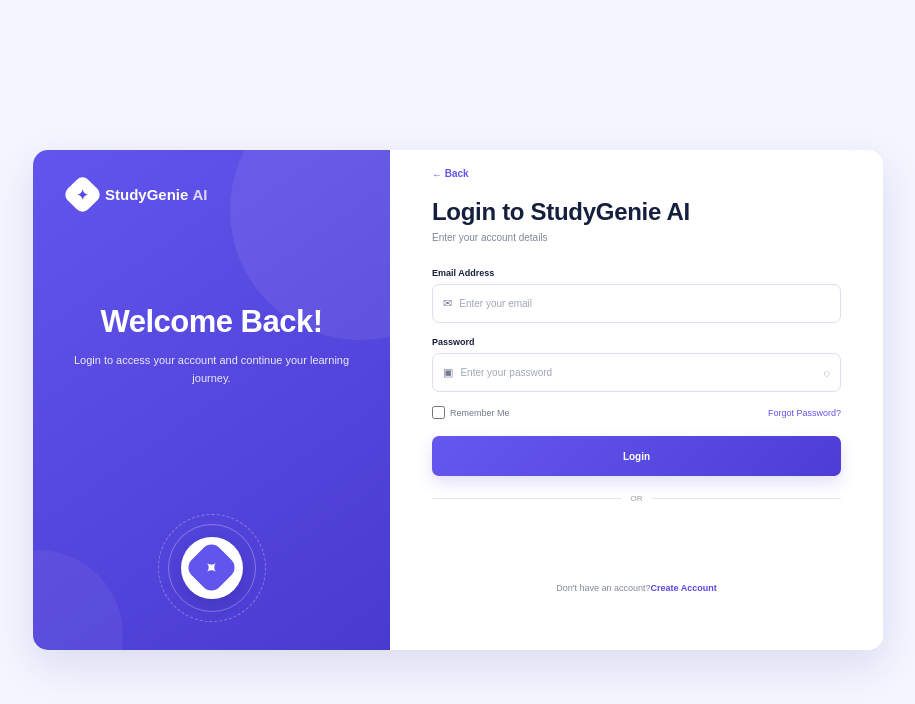
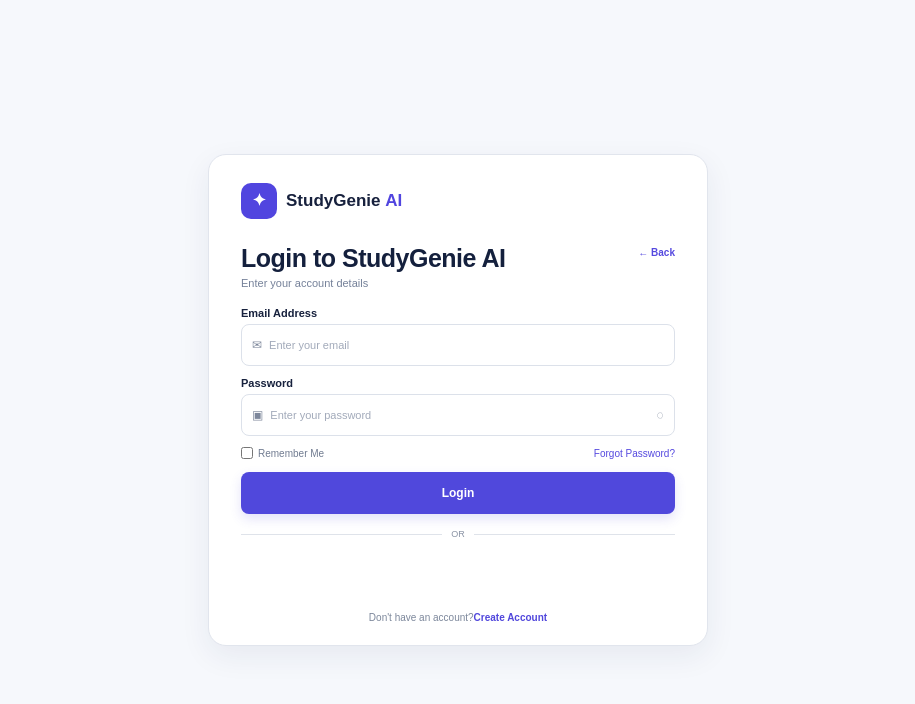
Before and after one commit to thesumit87/StudyGenie-AI, a React (Vite) app: page / in a window 1280 px wide. Both pictures are taken after a click on the button "Login". Shown: the top 704 px of the page, without its empty margins (182-1097 px from the left). Built offline with nearby package versions, Linux system fonts and the light colour scheme; no server answers.

Commit message:
Update Login.css

```diff
--- a/src/Login.css
+++ b/src/Login.css
@@ -1,10 +1,10 @@
 .login-page {
   min-height: 100vh;
-  background: #f4f5ff;
+  background: #f6f8fc;
   display: flex;
   align-items: center;
   justify-content: center;
-  padding: 20px;
+  padding: 16px;
   color: #14203d;
   box-sizing: border-box;
 }
@@ -15,160 +15,51 @@
 
 .login-card {
   width: 100%;
-  max-width: 850px;
-  min-height: 500px;
+  max-width: 500px;
   background: #fff;
-  border-radius: 15px;
-  overflow: hidden;
-  display: grid;
-  grid-template-columns: 42% 58%;
-  box-shadow: 0 15px 40px rgba(45, 43, 120, 0.12);
+  border: 1px solid #e1e5ed;
+  border-radius: 18px;
+  padding: 28px 32px 22px;
+  box-shadow: 0 10px 30px rgba(30, 42, 80, 0.07);
 }
 
-/* Left */
+/* Brand */
 
 .login-left {
-  position: relative;
-  overflow: hidden;
-  background: linear-gradient(145deg, #6255ed, #493bd0);
-  color: white;
-  padding: 30px 35px;
-  display: flex;
-  flex-direction: column;
-}
-
-.login-left::before {
-  content: "";
-  position: absolute;
-  width: 260px;
-  height: 260px;
-  border-radius: 50%;
-  background: rgba(255, 255, 255, 0.07);
-  right: -100px;
-  top: -70px;
-}
-
-.login-left::after {
-  content: "";
-  position: absolute;
-  width: 170px;
-  height: 170px;
-  border-radius: 50%;
-  background: rgba(255, 255, 255, 0.05);
-  left: -80px;
-  bottom: -70px;
+  display: contents;
 }
 
 .login-brand {
-  position: relative;
-  z-index: 2;
   display: flex;
   align-items: center;
-  gap: 8px;
-  font-size: 15px;
+  gap: 9px;
+  margin-bottom: 25px;
+  font-size: 17px;
   font-weight: 800;
+  color: #17213d;
 }
 
 .login-brand b {
-  color: #ddd9ff;
+  color: #5145df;
 }
 
 .login-brand-icon {
-  width: 29px;
-  height: 29px;
-  border-radius: 8px;
-  background: white;
-  color: #594be4;
-  display: flex;
-  align-items: center;
-  justify-content: center;
-  transform: rotate(45deg);
-}
-
-.login-brand-icon span {
-  transform: rotate(-45deg);
-  font-size: 14px;
-}
-
-.login-welcome {
-  position: relative;
-  z-index: 2;
-  margin-top: 95px;
-  text-align: center;
-}
-
-.login-welcome h1 {
-  margin: 0;
-  font-size: 31px;
-  font-weight: 800;
-  letter-spacing: -0.5px;
-}
-
-.login-welcome p {
-  max-width: 285px;
-  margin: 12px auto 0;
-  color: rgba(255, 255, 255, 0.88);
-  font-size: 11px;
-  line-height: 1.6;
-}
-
-/* Small AI logo */
-
-.login-ai-logo {
-  position: relative;
-  z-index: 2;
-  width: 130px;
-  height: 105px;
-  margin: auto auto 0;
+  width: 36px;
+  height: 36px;
+  border-radius: 10px;
+  background: #5145df;
+  color: white;
   display: flex;
   align-items: center;
   justify-content: center;
 }
 
-.ai-circle {
-  width: 62px;
-  height: 62px;
-  border-radius: 50%;
-  background: white;
-  display: flex;
-  align-items: center;
-  justify-content: center;
-  box-shadow: 0 7px 18px rgba(20, 15, 100, 0.2);
-  position: relative;
-  z-index: 3;
+.login-brand-icon span {
+  font-size: 17px;
 }
 
-.ai-spark {
-  width: 39px;
-  height: 39px;
-  border-radius: 11px;
-  background: #6255ed;
-  color: white;
-  display: flex;
-  align-items: center;
-  justify-content: center;
-  font-size: 18px;
-  transform: rotate(45deg);
-}
-
-.ai-ring {
-  position: absolute;
-  border: 1.5px solid rgba(255, 255, 255, 0.3);
-  border-radius: 50%;
-}
-
-.ring-one {
-  width: 88px;
-  height: 88px;
-}
-
-.ring-two {
-  width: 108px;
-  height: 108px;
-  border-style: dashed;
-}
-
-.ai-learning-text {
+.login-welcome,
+.login-ai-logo {
   display: none;
 }
 
@@ -176,56 +67,84 @@
 
 .login-right {
   position: relative;
-  padding: 48px 42px 28px;
+  padding: 0;
   background: white;
 }
 
 .back-btn {
   position: absolute;
-  top: 18px;
-  left: 42px;
+  top: 0;
+  right: 0;
   border: none;
   background: transparent;
-  color: #6255ed;
+  color: #5549df;
   font-size: 10px;
   font-weight: 600;
   cursor: pointer;
-  padding: 0;
+  padding: 3px 0;
 }
 
 .login-header {
-  margin-bottom: 25px;
+  margin-bottom: 18px;
 }
 
 .login-header h2 {
   margin: 0;
-  font-size: 24px;
+  color: #14203d;
+  font-size: 25px;
   font-weight: 800;
-  letter-spacing: -0.3px;
+  line-height: 1.15;
+  letter-spacing: -0.5px;
 }
 
 .login-header p {
-  margin: 6px 0 0;
-  color: #7d879c;
-  font-size: 10px;
+  margin: 5px 0 0;
+  color: #758199;
+  font-size: 11px;
 }
 
+/* Form */
+
 .form-group {
-  margin-bottom: 14px;
+  margin-bottom: 11px;
 }
 
 .form-group label {
   display: block;
-  margin-bottom: 6px;
+  margin-bottom: 5px;
   color: #17213d;
-  font-size: 9px;
+  font-size: 11px;
   font-weight: 700;
 }
 
+.login-right .form-group > input {
+  width: 100%;
+  height: 42px;
+  padding: 0 11px;
+  border: 1px solid #dce1ea;
+  border-radius: 8px;
+  outline: none;
+  background: #fff;
+  color: #17213d;
+  font-size: 11px;
+}
+
+.login-right .form-group > input:focus {
+  border-color: #5549df;
+  box-shadow: 0 0 0 2px rgba(85, 73, 223, 0.08);
+}
+
+.login-right .form-group > input::placeholder {
+  color: #a2aaba;
+}
+
+/* Email / Password */
+
 .input-wrapper {
-  height: 39px;
-  border: 1px solid #dce0ea;
-  border-radius: 7px;
+  width: 100%;
+  height: 42px;
+  border: 1px solid #dce1ea;
+  border-radius: 8px;
   display: flex;
   align-items: center;
   padding: 0 10px;
@@ -234,13 +153,13 @@
 }
 
 .input-wrapper:focus-within {
-  border-color: #6255ed;
-  box-shadow: 0 0 0 2px rgba(98, 85, 237, 0.08);
+  border-color: #5549df;
+  box-shadow: 0 0 0 2px rgba(85, 73, 223, 0.08);
 }
 
 .input-wrapper > span {
-  color: #737d92;
-  font-size: 11px;
+  color: #7d879b;
+  font-size: 12px;
 }
 
 .input-wrapper input {
@@ -251,60 +170,66 @@
   outline: none;
   background: transparent;
   color: #17213d;
-  font-size: 10px;
+  font-size: 11px;
 }
 
 .input-wrapper input::placeholder {
-  color: #a0a7b6;
+  color: #a2aaba;
 }
 
 .password-icon {
   cursor: pointer;
 }
 
+/* Options */
+
 .login-options {
   display: flex;
   align-items: center;
   justify-content: space-between;
-  margin: 2px 0 17px;
+  margin: 1px 0 13px;
 }
 
 .remember {
   display: flex;
   align-items: center;
   gap: 5px;
-  color: #707a90;
-  font-size: 9px;
+  color: #707b90;
+  font-size: 10px;
 }
 
 .remember input {
-  width: 13px;
-  height: 13px;
-  accent-color: #6255ed;
+  width: 12px;
+  height: 12px;
+  accent-color: #5549df;
 }
 
 .forgot-btn {
   border: none;
   background: transparent;
-  color: #6255ed;
-  font-size: 9px;
+  color: #5549df;
+  font-size: 10px;
   cursor: pointer;
 }
 
+/* Submit */
+
 .submit-btn {
   width: 100%;
-  height: 40px;
+  height: 42px;
   border: none;
-  border-radius: 7px;
-  background: linear-gradient(135deg, #6558ef, #4d3dd5);
+  border-radius: 8px;
+  background: #5048dc;
   color: white;
-  font-size: 10px;
+  font-size: 12px;
   font-weight: 700;
   cursor: pointer;
-  box-shadow: 0 7px 15px rgba(88, 72, 220, 0.17);
+  box-shadow: 0 5px 12px rgba(80, 72, 220, 0.16);
+  transition: 0.2s ease;
 }
 
 .submit-btn:hover {
+  background: #453dc9;
   transform: translateY(-1px);
 }
 
@@ -314,131 +239,94 @@
   display: flex;
   align-items: center;
   gap: 9px;
-  margin: 18px 0;
+  margin: 15px 0;
 }
 
 .divider span {
   flex: 1;
   height: 1px;
-  background: #e5e7ed;
+  background: #dfe3ea;
 }
 
 .divider small {
-  color: #9aa1b0;
-  font-size: 8px;
+  color: #8b94a5;
+  font-size: 9px;
 }
 
 /* Google */
 
-.google-btn {
+.google-login-container {
   width: 100%;
-  height: 39px;
-  border: 1px solid #dce0e8;
-  border-radius: 7px;
-  background: white;
-  color: #30394d;
-  font-size: 10px;
-  font-weight: 600;
-  cursor: pointer;
+  min-height: 42px;
+  display: flex;
+  justify-content: center;
+  align-items: center;
+  overflow: hidden;
 }
 
-.google-btn b {
-  color: #4285f4;
-  font-size: 13px;
-  margin-right: 7px;
+.google-login-container > div {
+  width: 100%;
+  max-width: 100%;
+  transform: scale(0.9);
+  transform-origin: center;
 }
 
 /* Switch */
 
 .switch-text {
-  margin: 18px 0 0;
+  margin: 16px 0 0;
   text-align: center;
-  color: #81899a;
-  font-size: 9px;
+  color: #7c879b;
+  font-size: 10px;
 }
 
 .switch-btn {
   border: none;
   background: transparent;
-  color: #5749e5;
-  font-size: 9px;
+  color: #5147dc;
+  font-size: 10px;
   font-weight: 700;
   cursor: pointer;
 }
 
 /* Mobile */
 
-@media (max-width: 700px) {
+@media (max-width: 600px) {
   .login-page {
     padding: 12px;
   }
 
   .login-card {
-    max-width: 390px;
-    min-height: auto;
-    grid-template-columns: 1fr;
+    max-width: 430px;
+    padding: 24px 22px 20px;
+    border-radius: 16px;
   }
 
-  .login-left {
-    min-height: 190px;
-    padding: 22px;
+  .login-brand {
+    margin-bottom: 22px;
+    font-size: 16px;
   }
 
-  .login-welcome {
-    margin-top: 30px;
+  .login-brand-icon {
+    width: 34px;
+    height: 34px;
   }
 
-  .login-welcome h1 {
-    font-size: 25px;
+  .login-header h2 {
+    font-size: 22px;
   }
 
-  .login-welcome p {
+  .login-header p {
     font-size: 10px;
-    margin-top: 8px;
   }
+}
 
-  .login-ai-logo {
-    display: none;
-  }
-
-  .login-right {
-    padding: 48px 25px 25px;
-  }
-
-  .back-btn {
-    left: 25px;
+@media (max-width: 420px) {
+  .login-card {
+    padding: 22px 18px 18px;
   }
 
   .login-header h2 {
     font-size: 21px;
   }
 }
-
-@media (max-width: 420px) {
-  .login-page {
-    padding: 8px;
-  }
-
-  .login-left {
-    min-height: 175px;
-  }
-
-  .login-right {
-    padding-left: 20px;
-    padding-right: 20px;
-  }
-
-  .back-btn {
-    left: 20px;
-  }
-}
-.google-login-container {
-  width: 100%;
-  min-height: 44px;
-  display: flex;
-  justify-content: center;
-}
-
-.google-login-container > div {
-  width: 100%;
-}
```
